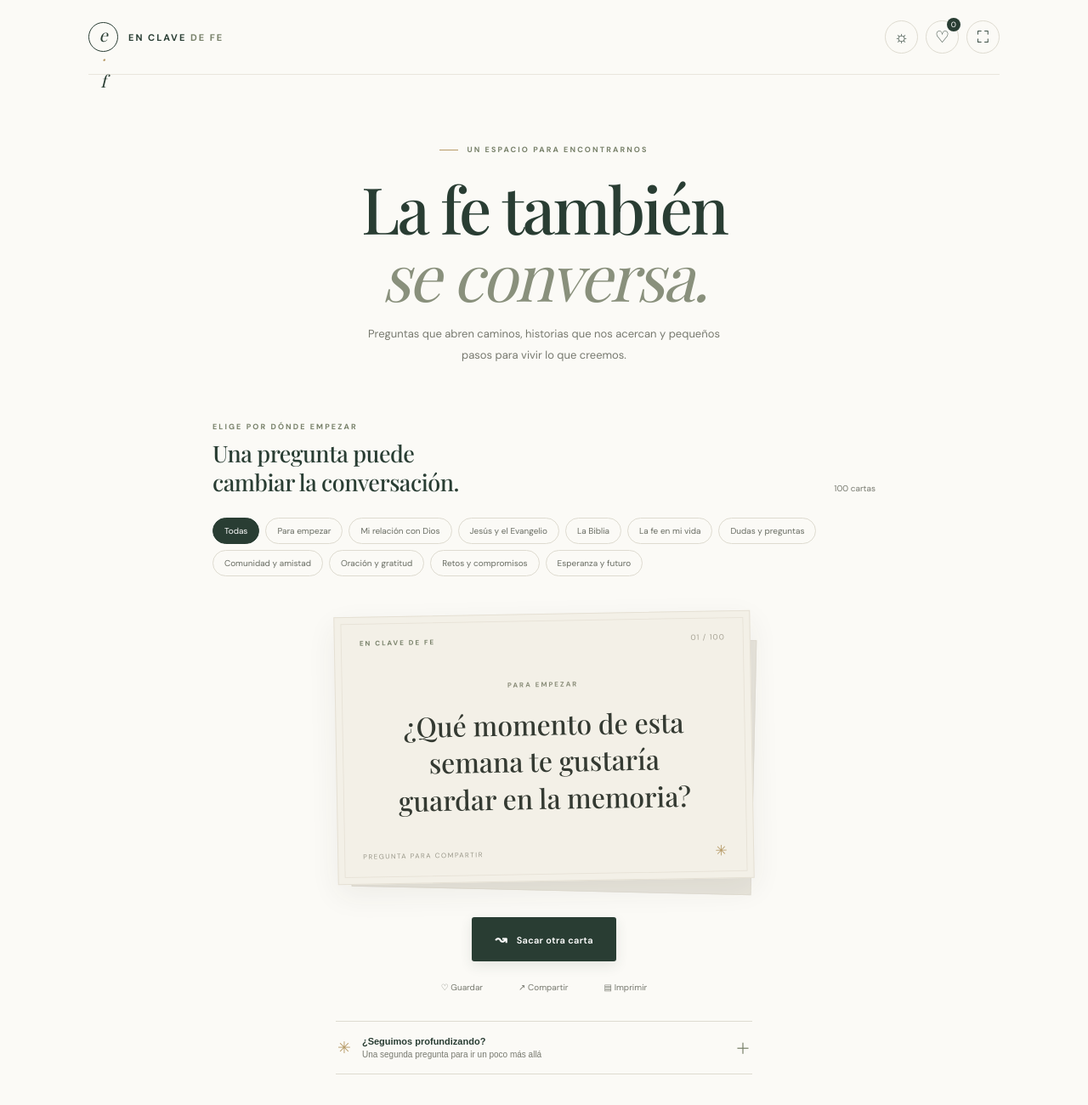
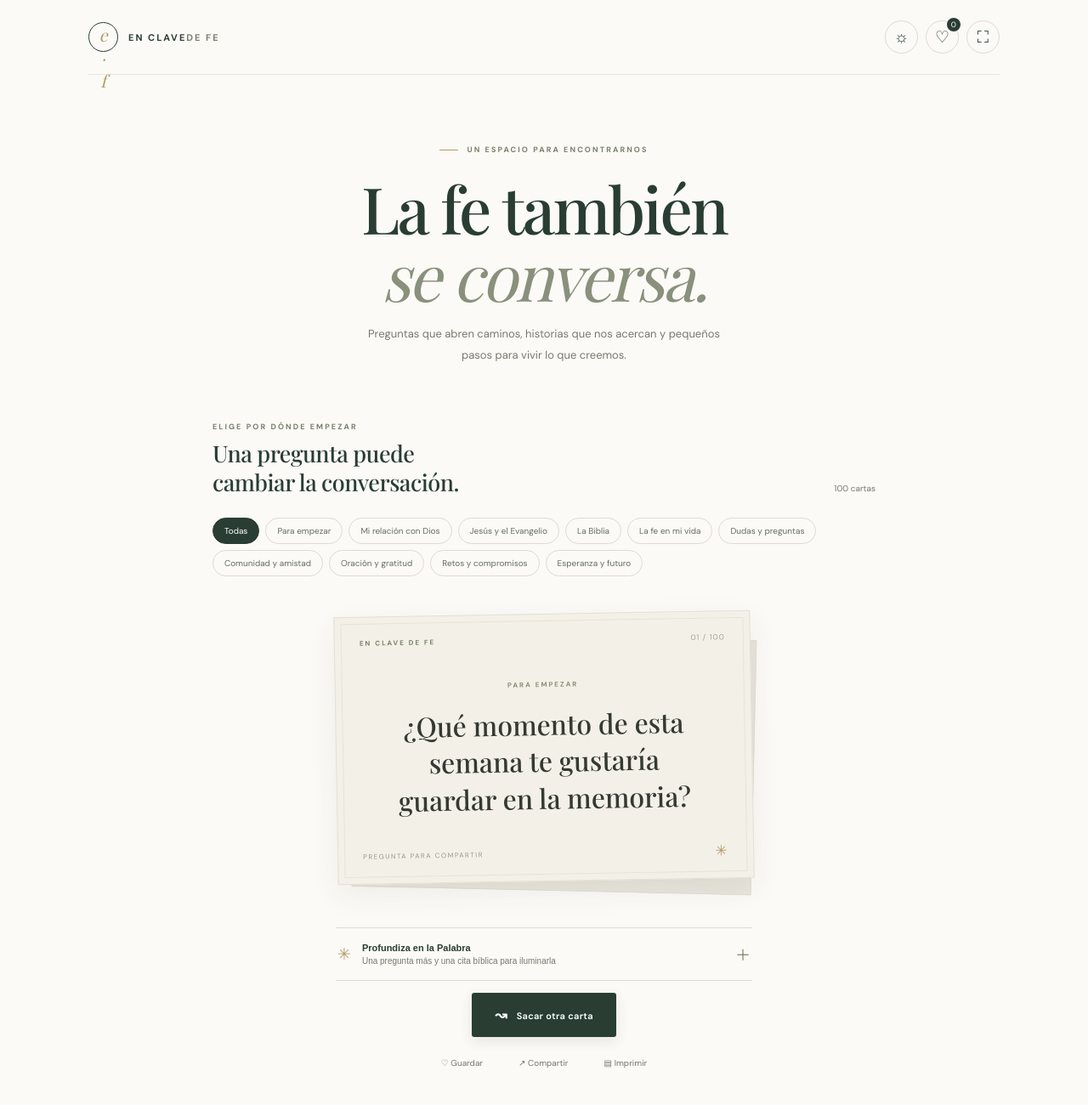
Before and after one commit to AlbertoDD19/enclavedefe, a plain HTML site: page index.html in a window 1280 px wide. Shown: the top 1300 px of the page at 85% size. Drawn offline with nearby package versions, Linux system fonts and the light colour scheme.

Commit message:
Refine page title, align brand mark and reposition Bible reflection

```diff
--- a/index.html
+++ b/index.html
@@ -5,20 +5,21 @@
   <meta name="viewport" content="width=device-width, initial-scale=1">
   <meta name="theme-color" content="#263b32">
   <meta name="description" content="Preguntas para compartir, descubrir y vivir la fe. Un mazo digital para conversar sin prisa.">
-  <title>En Clave de Fe — La fe se conversa</title>
+  <title>En Clave de Fe | La fe se conversa</title>
   <link rel="preconnect" href="https://fonts.googleapis.com">
   <link rel="preconnect" href="https://fonts.gstatic.com" crossorigin>
   <link href="https://fonts.googleapis.com/css2?family=DM+Sans:wght@400;500;600;700&family=Playfair+Display:wght@400;500;600&display=swap" rel="stylesheet">
   <link rel="stylesheet" href="css/styles.css">
   <script src="js/cards.js" defer></script>
+  <script src="js/thematic-cards.js" defer></script>
   <script src="js/app.js" defer></script>
 </head>
 <body>
   <div class="site-shell">
     <header class="topbar">
       <a class="brand" href="#" aria-label="En Clave de Fe, inicio">
-        <span class="brand-mark">e<span>·</span>f</span>
-        <span class="brand-name">EN CLAVE <i>DE FE</i></span>
+        <span class="brand-mark" aria-hidden="true"><span class="mark-e">e</span><span class="mark-divider">·</span><span class="mark-f">f</span></span>
+        <span class="brand-name"><strong>EN CLAVE</strong><i>DE FE</i></span>
       </a>
       <nav class="top-actions" aria-label="Acciones">
         <button class="icon-button" id="dailyBtn" title="Carta del día" aria-label="Carta del día">☼</button>
@@ -65,6 +66,18 @@
           <div class="stage-shadow"></div>
         </div>
 
+        <div class="reflection-panel" id="reflectionPanel">
+          <button class="reflection-toggle" id="deepenBtn" aria-expanded="false">
+            <span class="sparkle">✳</span>
+            <span><b>Profundiza en la Palabra</b><small>Una pregunta más y una cita bíblica para iluminarla</small></span>
+            <span class="chevron">＋</span>
+          </button>
+          <div class="reflection-content" id="reflectionContent" hidden>
+            <p id="reflectionText"></p>
+            <div class="scripture" id="scriptureBlock" hidden><span>LEE Y COMPARTE · PALABRA DE DIOS</span><b id="scriptureText"></b><small class="scripture-note">Busca el pasaje en tu Biblia y leedlo juntos. La referencia es una invitación a escuchar el texto en su contexto.</small></div>
+          </div>
+        </div>
+
         <div class="card-controls">
           <button class="primary-button" id="nextBtn"><span class="shuffle-icon">↝</span> Sacar otra carta</button>
           <div class="secondary-actions">
@@ -74,17 +87,6 @@
           </div>
         </div>
 
-        <div class="reflection-panel" id="reflectionPanel">
-          <button class="reflection-toggle" id="deepenBtn" aria-expanded="false">
-            <span class="sparkle">✳</span>
-            <span><b>¿Seguimos profundizando?</b><small>Una segunda pregunta para ir un poco más allá</small></span>
-            <span class="chevron">＋</span>
-          </button>
-          <div class="reflection-content" id="reflectionContent" hidden>
-            <p id="reflectionText"></p>
-            <div class="scripture" id="scriptureBlock" hidden><span>PARA ILUMINAR LA CONVERSACIÓN</span><b id="scriptureText"></b></div>
-          </div>
-        </div>
       </section>
 
       <section class="special-section">
```
